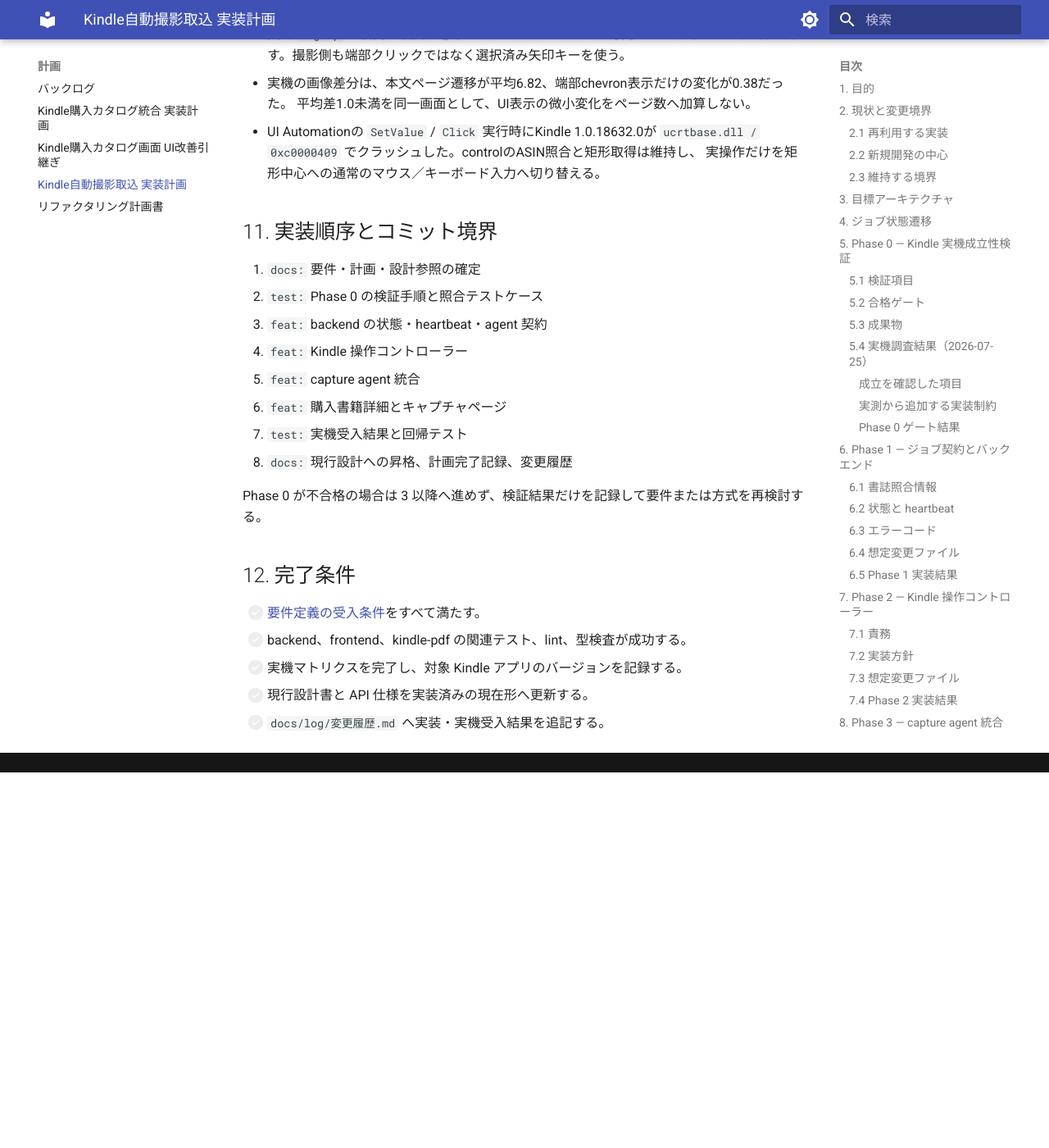
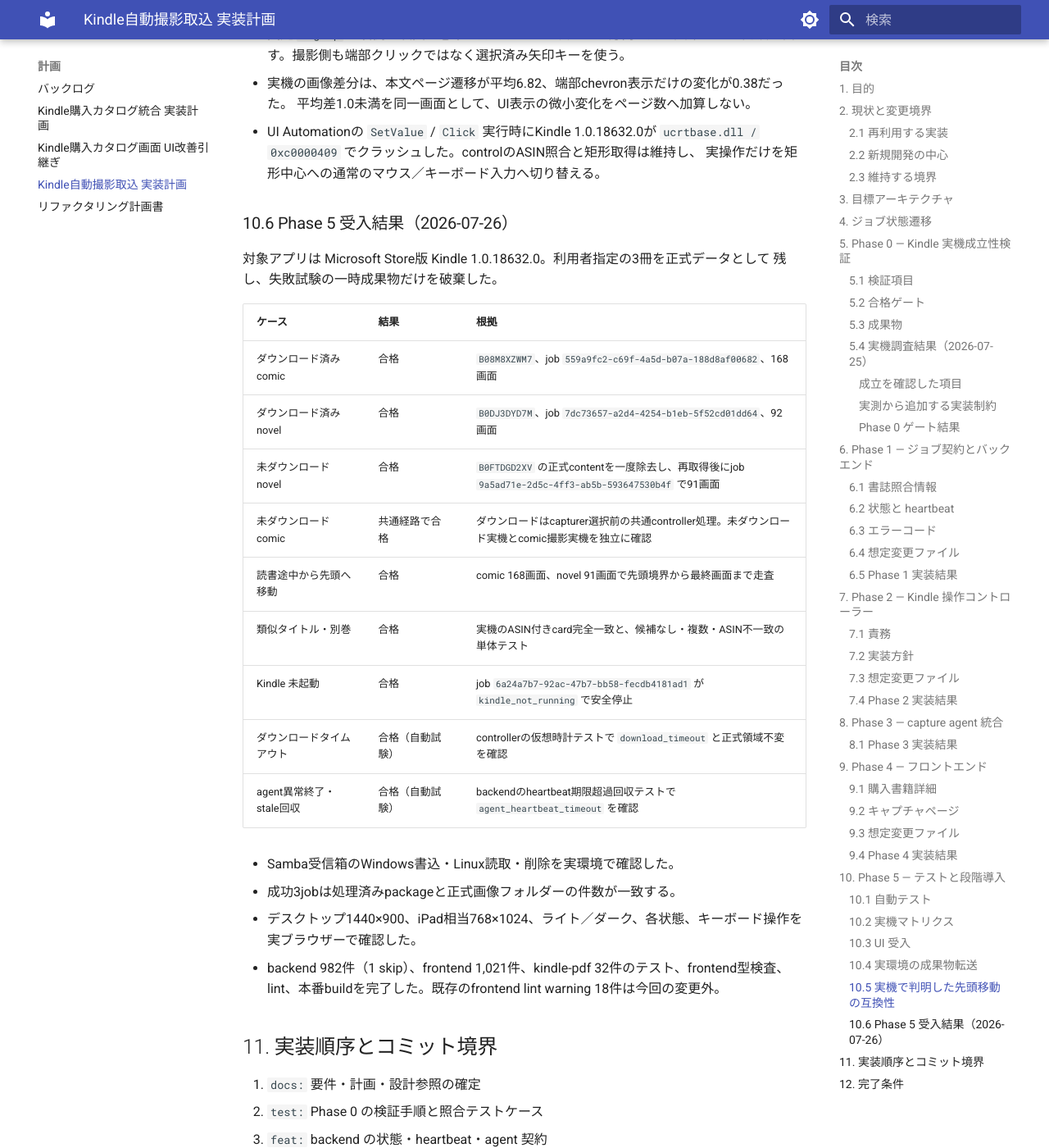
Before and after one commit to kkmmyr/Pic2PDF_Viewer, an MkDocs documentation site: the page built from docs/log/計画/Kindle自動撮影取込_実装計画.md, in a window 1280 px wide and 1400 px high, scrolled down 13716 px. Shown: the whole window at 82% size. Built offline with MkDocs 1.6.1 and Material for MkDocs 9.7.7, drawn with Linux system fonts in a browser that asks for light colours; before the commit the page ends 14658 px from its top, so only the background shows below that; some of the changed text lies outside the part shown.

Commit message:
docs(kindle): Phase 5実機受入を完了
Co-Authored-By: Codex <noreply@openai.com>

```diff
--- a/docs/log/変更履歴.md
+++ b/docs/log/変更履歴.md
@@ -36,6 +36,26 @@
 ---
 
 ## 直近の追記（2026-W30: 2026-07-20 〜）
+
+## 2026-07-26: feat — Kindle自動撮影取込のPhase 5実機受入を完了
+
+- Microsoft Store版 Kindle 1.0.18632.0で、ダウンロード済み漫画168画面、
+  ダウンロード済み小説92画面、未ダウンロード小説の再取得後91画面を先頭から撮影し、
+  Samba転送、Linux検証、正式画像配置、ASIN設定まで完了した。
+- Kindle未起動の安全停止、ASIN完全一致、候補なし・複数、ダウンロードタイムアウト、
+  heartbeat期限切れ回収を実機または自動試験で確認した。
+- デスクトップとiPad相当幅、ライト／ダーク、loading・empty・error・disabled・success、
+  キーボード操作を実ブラウザーで確認し、要件定義と実装計画を完了状態へ更新した。
+
+## 2026-07-26: fix(kindle) — ページ方向・UI差分・Kindleクラッシュを修正
+
+- 右開き漫画の先頭移動は次ページの `left` と逆の右キーを使い、固定 `PageUp` で巻末へ進む問題を修正した。
+- Microsoft Store版 Kindle の64px chevron領域に対して120px内側をクリックしていた処理を廃止し、撮影は利用者が確定した左右矢印キーで送る。
+- 完全一致だった安定判定を平均画素差へ変更し、本文ページ遷移6.82とchevron表示だけの変化0.38を閾値1.0で分離する。
+- 誤判定した150画面は一時領域だけに存在し、Samba転送・正式画像配置・ASIN更新前に破棄された。
+- WindowsイベントログでKindle 1.0.18632.0の `ucrtbase.dll / 0xc0000409` クラッシュを
+  確認した。UI AutomationはcontrolのASIN照合・矩形取得へ限定し、検索入力・戻る・
+  ダウンロード・書籍オープンを矩形中心への通常入力へ変更した。
 
 ## 2026-07-25: feat — Kindle自動撮影の開始・監視UIを通常運用化
 
--- a/docs/log/計画/Kindle自動撮影取込_実装計画.md
+++ b/docs/log/計画/Kindle自動撮影取込_実装計画.md
@@ -2,7 +2,7 @@
 
 作成日: 2026-07-25
 
-状態: **Phase 4 購入書籍詳細・キャプチャUI完了（2026-07-25）**
+状態: **Phase 5 実機受入・段階導入完了（2026-07-26）**
 
 バックログ: [B-34](バックログ.md)
 
@@ -411,6 +411,30 @@ Phase 1 では Windows agent の手動確認処理を変更しない。自動検
   `ucrtbase.dll / 0xc0000409` でクラッシュした。controlのASIN照合と矩形取得は維持し、
   実操作だけを矩形中心への通常のマウス／キーボード入力へ切り替える。
 
+### 10.6 Phase 5 受入結果（2026-07-26）
+
+対象アプリは Microsoft Store版 Kindle 1.0.18632.0。利用者指定の3冊を正式データとして
+残し、失敗試験の一時成果物だけを破棄した。
+
+| ケース | 結果 | 根拠 |
+|---|---|---|
+| ダウンロード済み comic | 合格 | `B08M8XZWM7`、job `559a9fc2-c69f-4a5d-b07a-188d8af00682`、168画面 |
+| ダウンロード済み novel | 合格 | `B0DJ3DYD7M`、job `7dc73657-a2d4-4254-b1eb-5f52cd01dd64`、92画面 |
+| 未ダウンロード novel | 合格 | `B0FTDGD2XV` の正式contentを一度除去し、再取得後にjob `9a5ad71e-2d5c-4ff3-ab5b-593647530b4f` で91画面 |
+| 未ダウンロード comic | 共通経路で合格 | ダウンロードはcapturer選択前の共通controller処理。未ダウンロード実機とcomic撮影実機を独立に確認 |
+| 読書途中から先頭へ移動 | 合格 | comic 168画面、novel 91画面で先頭境界から最終画面まで走査 |
+| 類似タイトル・別巻 | 合格 | 実機のASIN付きcard完全一致と、候補なし・複数・ASIN不一致の単体テスト |
+| Kindle 未起動 | 合格 | job `6a24a7b7-92ac-47b7-bb58-fecdb4181ad1` が `kindle_not_running` で安全停止 |
+| ダウンロードタイムアウト | 合格（自動試験） | controllerの仮想時計テストで `download_timeout` と正式領域不変を確認 |
+| agent異常終了・stale回収 | 合格（自動試験） | backendのheartbeat期限超過回収テストで `agent_heartbeat_timeout` を確認 |
+
+- Samba受信箱のWindows書込・Linux読取・削除を実環境で確認した。
+- 成功3jobは処理済みpackageと正式画像フォルダーの件数が一致する。
+- デスクトップ1440×900、iPad相当768×1024、ライト／ダーク、各状態、キーボード操作を
+  実ブラウザーで確認した。
+- backend 982件（1 skip）、frontend 1,021件、kindle-pdf 32件のテスト、frontend型検査、
+  lint、本番buildを完了した。既存のfrontend lint warning 18件は今回の変更外。
+
 ## 11. 実装順序とコミット境界
 
 1. `docs:` 要件・計画・設計参照の確定
@@ -426,8 +450,8 @@ Phase 0 が不合格の場合は 3 以降へ進めず、検証結果だけを記
 
 ## 12. 完了条件
 
-- [ ] [要件定義の受入条件](../../design/要件定義/Kindle自動撮影取込_要件.md)をすべて満たす。
-- [ ] backend、frontend、kindle-pdf の関連テスト、lint、型検査が成功する。
-- [ ] 実機マトリクスを完了し、対象 Kindle アプリのバージョンを記録する。
-- [ ] 現行設計書と API 仕様を実装済みの現在形へ更新する。
-- [ ] `docs/log/変更履歴.md` へ実装・実機受入結果を追記する。
+- [x] [要件定義の受入条件](../../design/要件定義/Kindle自動撮影取込_要件.md)をすべて満たす。
+- [x] backend、frontend、kindle-pdf の関連テスト、lint、型検査が成功する。
+- [x] 実機マトリクスを完了し、対象 Kindle アプリのバージョンを記録する。
+- [x] 現行設計書と API 仕様を実装済みの現在形へ更新する。
+- [x] `docs/log/変更履歴.md` へ実装・実機受入結果を追記する。
```
Also changed, not shown: other parts of docs/log/変更履歴.md (+0 -12 lines), docs/design/要件定義/Kindle自動撮影取込_要件.md (+19 -19 lines).
